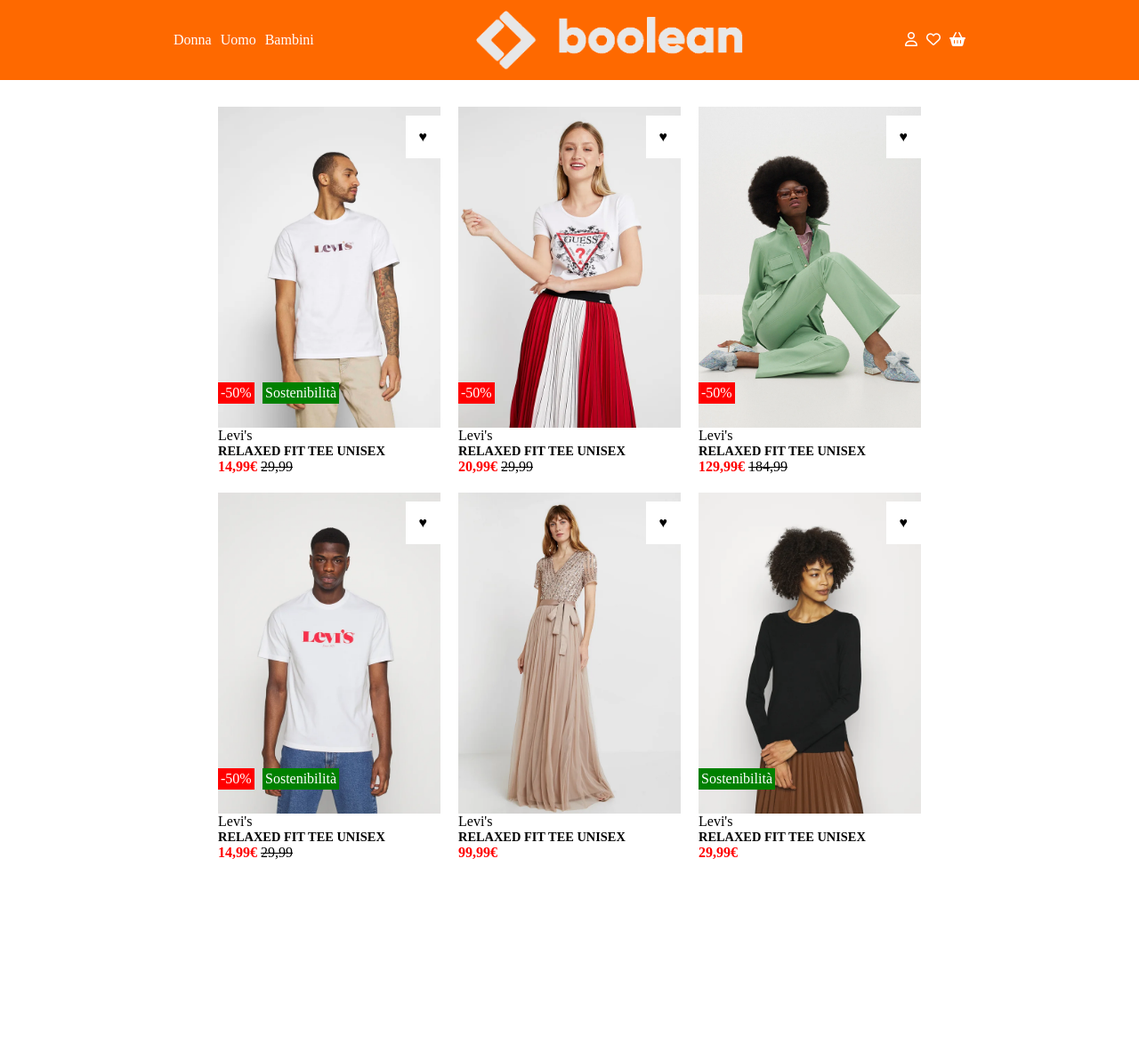
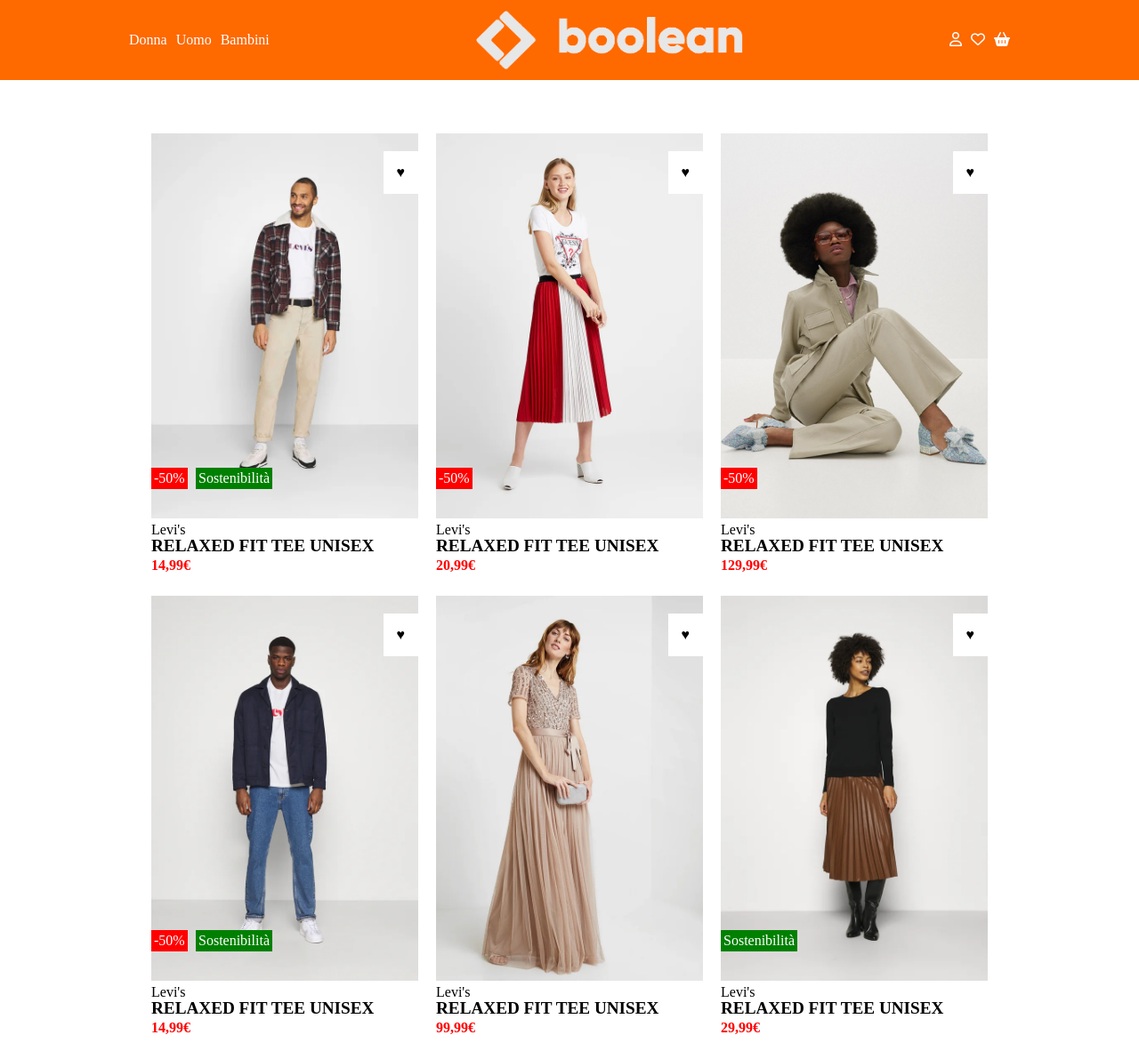
Before and after one commit to RobertoFloris/html-css-boolando, a plain HTML site: page index.html in a window 1280 px wide. Shown: the whole page at 89% size. Before the commit the page ends 978 px from the top, so only its background shows below. Drawn offline with Linux system fonts and the light colour scheme.

Commit message:
[fix] card

```diff
--- a/assets/style.css
+++ b/assets/style.css
@@ -1,5 +1,4 @@
 *{
-  z-index: 10;
   margin: 0;
   padding: 0;
   box-sizing: border-box;
@@ -12,7 +11,7 @@
 }
 
 .container{
-  max-width: 900px;
+  max-width: 1000px;
   margin: 0 auto;
 }
 
@@ -24,7 +23,7 @@
   max-width: 300px;
 }
 
-.col img{
+img{
   max-width: 100%;
   height: auto;
   display: block;
@@ -52,44 +51,46 @@
   color:black
 }
 
+/* .debug{
+  background-color: rgba(255, 0, 0, .2);
+  border: 1px solid black;
+} */
+
 main .container{
-  margin-top: 20px;
+  justify-content: center;
+  flex-wrap: wrap;
+  margin-top: 50px;
 }
 
 .card{
+  position: relative;
   cursor: pointer;
-  padding: 10px;
-  position: relative;
-  max-width: 270px;;
+  width: 300px;
+  height: 500px;
+  margin: 10px;
+}
+
+.immaginefissa{
+  color: black;
+  position: absolute;
+  top: 0;
+  left: 0;
+  z-index: 10;
+}
+
+.immaginenascosta{
+  color: red;
+  position: absolute;
+  top: 0;
+  left: 0;
+}
+
+.card:hover .immaginenascosta{
+  z-index: 20;
 }
 
 .card:hover .hearts{
   color: red;
-}
-
-.sostenibilita{
-  position: absolute;
-  background-color: green;
-  color: white;
-  padding: 3px;
-  top: 320px;
-}
-
-.sconto{
-  position: absolute;
-  background-color: red;
-  color: white;
-  padding: 3px;
-  top: 320px;
-}
-
-.sost{
-  position: absolute;
-  background-color: green;
-  color: white;
-  padding: 3px;
-  top: 320px;
-  left: 60px;
 }
 
 .hearts{
@@ -98,28 +99,58 @@
   color: black;
   padding: 15px;
   top: 20px;
-  right: 10px;
+  right: 0;
+  z-index: 50;
 }
 
-.card img{
-  max-width: 100%;
-  height: auto;
-  display: block;
-  text-align: center;
+.sconto{
+  position: absolute;
+  background-color: red;
+  color: white;
+  padding: 3px;
+  bottom: 100px;
+  z-index: 50;
 }
 
-main .container.flex{
-  justify-content: center;
-  flex-wrap: wrap;
+.sost{
+  position: absolute;
+  background-color: green;
+  color: white;
+  padding: 3px;
+  bottom: 100px;
+  left: 50px;
+  z-index: 50;
+}
+
+.sostenibilita{
+  position: absolute;
+  background-color: green;
+  color: white;
+  padding: 3px;
+  bottom: 100px;
+  z-index: 50;
 }
 
 main h2{
-  font-size: 0.9rem;
+  position: absolute;
+  bottom: 25px;
+  font-size: 1.2rem;
+  z-index: 50;
 }
 
 .prezzo{
+  position: absolute;
+  z-index: 50;
   color: red;
   font-weight:bold;
+  bottom: 5px;
+  left: 0;
+}
+
+.brand{
+  position: absolute;
+  bottom: 45px;
+  z-index: 50;
 }
 
 .prezzo_old{
--- a/index.html
+++ b/index.html
@@ -36,71 +36,97 @@
   <main>
 
     <div class="container flex">
-      <div class="card">
-        <div>
-          <img src="./assets/img/1.webp" alt="img1">
+
+      <div class="card debug">
+        <div class="immaginefissa">
+          <img src="./assets/img/1b.webp" alt="">
+        </div>
+        <div class="immaginenascosta">
+          <img src="./assets/img/1.webp" alt="">
         </div>
         <span class="hearts">&hearts;</span>
-        <span class="tag sconto">-50%</span>
-        <span class="tag sost">Sostenibilità</span>
-        <span class="brend">Levi's</span>
+        <span class="sconto">-50%</span>
+        <span class="sost">Sostenibilità</span>
+        <span class="brand">Levi's</span>
         <h2>RELAXED FIT TEE UNISEX</h2>
         <span class="prezzo">14,99&euro;</span>
         <span class="prezzo_old">29,99</span>
       </div>
-      <div class="card">
-        <div>
-          <img src="./assets/img/2.webp" alt="img2">
+
+      <div class="card debug">
+        <div class="immaginefissa">
+          <img src="./assets/img/2b.webp" alt="">
+        </div>
+        <div class="immaginenascosta">
+          <img src="./assets/img/2.webp" alt="">
         </div>
         <span class="hearts">&hearts;</span>
         <span class="sconto">-50%</span>
-        <span class="brend">Levi's</span>
+        <span class="brand">Levi's</span>
         <h2>RELAXED FIT TEE UNISEX</h2>
         <span class="prezzo">20,99&euro;</span>
         <span class="prezzo_old">29,99</span>
       </div>
-      <div class="card">
-        <div>
-          <img src="./assets/img/3.webp" alt="img3">
+
+      <div class="card debug">
+        <div class="immaginefissa">
+          <img src="./assets/img/3b.webp" alt="">
+        </div>
+        <div class="immaginenascosta">
+          <img src="./assets/img/3.webp" alt="">
         </div>
         <span class="hearts">&hearts;</span>
         <span class="sconto">-50%</span>
-        <span class="brend">Levi's</span>
+        <span class="brand">Levi's</span>
         <h2>RELAXED FIT TEE UNISEX</h2>
         <span class="prezzo">129,99&euro;</span>
         <span class="prezzo_old">184,99</span>
       </div>
-      <div class="card">
-        <div>
-          <img src="./assets/img/4.webp" alt="img4">
+
+      <div class="card debug">
+        <div class="immaginefissa">
+          <img src="./assets/img/4b.webp" alt="">
+        </div>
+        <div class="immaginenascosta">
+          <img src="./assets/img/4.webp" alt="">
         </div>
         <span class="hearts">&hearts;</span>
         <span class="sconto">-50%</span>
         <span class="sost">Sostenibilità</span>
-        <span class="brend">Levi's</span>
+        <span class="brand">Levi's</span>
         <h2>RELAXED FIT TEE UNISEX</h2>
         <span class="prezzo">14,99&euro;</span>
         <span class="prezzo_old">29,99</span>
       </div>
-      <div class="card">
-        <div>
-          <img src="./assets/img/5.webp" alt="img5">
+
+      <div class="card debug">
+        <div class="immaginefissa">
+          <img src="./assets/img/5b.webp" alt="">
+        </div>
+        <div class="immaginenascosta">
+          <img src="./assets/img/5.webp" alt="">
         </div>
         <span class="hearts">&hearts;</span>
-        <span class="brend">Levi's</span>
+        <span class="brand">Levi's</span>
         <h2>RELAXED FIT TEE UNISEX</h2>
         <span class="prezzo">99,99&euro;</span>
       </div>
-      <div class="card">
-        <div>
-          <img src="./assets/img/6.webp" alt="img6">
+
+      <div class="card debug">
+        <div class="immaginefissa">
+          <img src="./assets/img/6b.webp" alt="">
+        </div>
+        <div class="immaginenascosta">
+          <img src="./assets/img/6.webp" alt="">
         </div>
         <span class="hearts">&hearts;</span>
         <span class="sostenibilita">Sostenibilità</span>
-        <span class="brend">Levi's</span>
+        <span class="brand">Levi's</span>
         <h2>RELAXED FIT TEE UNISEX</h2>
         <span class="prezzo">29,99&euro;</span>
       </div>
+
+
     </div>
 
   </main>
```
